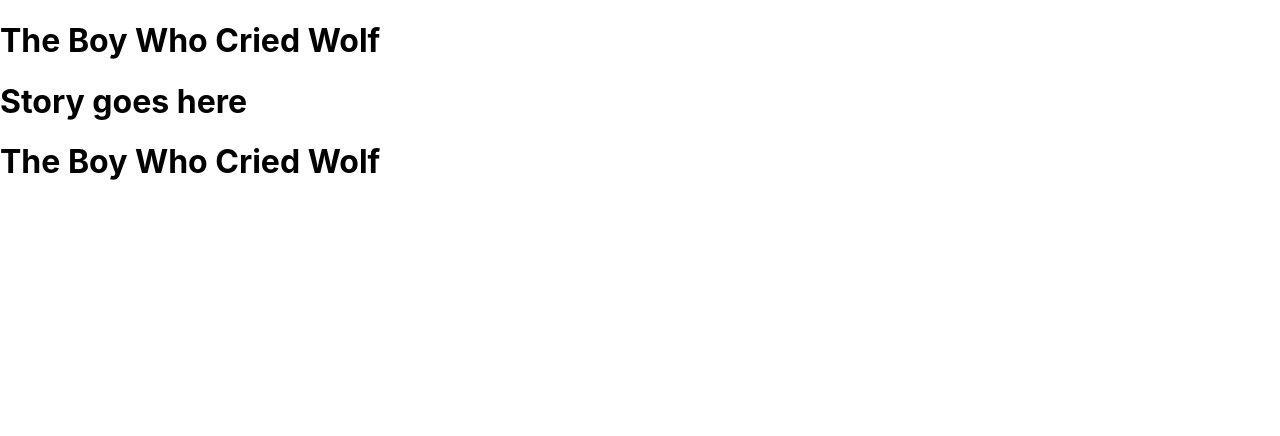
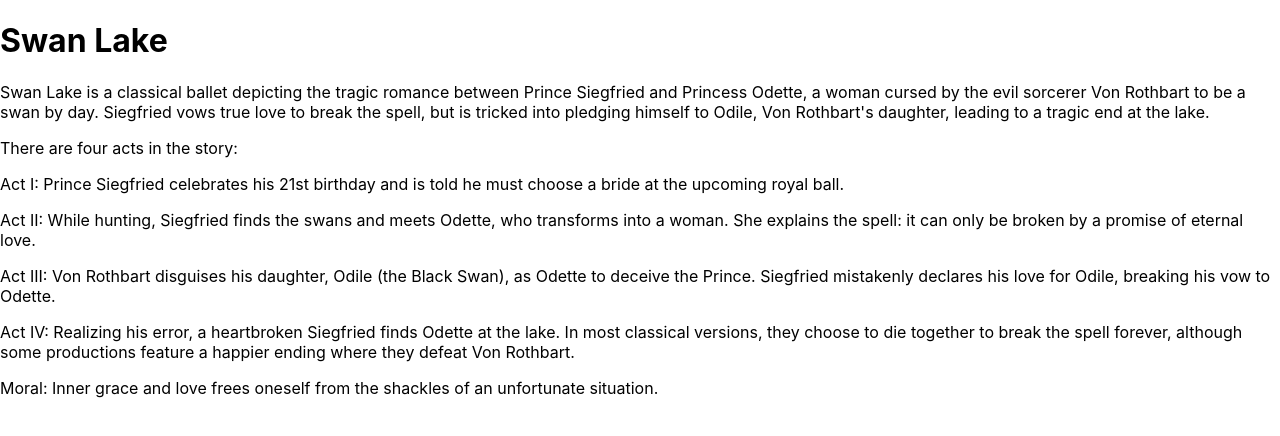
Before and after one commit to normaville/react-application, a React (Create React App) app in the folder my-story-app/: page / in a window 1280 px wide. Shown: the top 436 px of the page. Built offline with nearby package versions, Linux system fonts and the light colour scheme.

Commit message:
Added content

```diff
--- a/my-story-app/src/components/content.js
+++ b/my-story-app/src/components/content.js
@@ -1,7 +1,13 @@
 function Content() {
   return (
     <main>
-      <h1>Story goes here</h1>
+      <p>Swan Lake is a classical ballet depicting the tragic romance between Prince Siegfried and Princess Odette, a woman cursed by the evil sorcerer Von Rothbart to be a swan by day. Siegfried vows true love to break the spell, but is tricked into pledging himself to Odile, Von Rothbart's daughter, leading to a tragic end at the lake. </p>
+
+      <p>There are four acts in the story:</p>
+      <p>Act I: Prince Siegfried celebrates his 21st birthday and is told he must choose a bride at the upcoming royal ball.</p>
+      <p>Act II: While hunting, Siegfried finds the swans and meets Odette, who transforms into a woman. She explains the spell: it can only be broken by a promise of eternal love.</p>
+      <p>Act III: Von Rothbart disguises his daughter, Odile (the Black Swan), as Odette to deceive the Prince. Siegfried mistakenly declares his love for Odile, breaking his vow to Odette.</p>
+      <p>Act IV: Realizing his error, a heartbroken Siegfried finds Odette at the lake. In most classical versions, they choose to die together to break the spell forever, although some productions feature a happier ending where they defeat Von Rothbart. </p>
     </main>
   );
 }
--- a/my-story-app/src/components/footer.js
+++ b/my-story-app/src/components/footer.js
@@ -1,7 +1,7 @@
 function Footer() {
   return (
     <header>
-      <h1>The Boy Who Cried Wolf</h1>
+      <footer>Moral: Inner grace and love frees oneself from the shackles of an unfortunate situation. </footer>
     </header>
   );
 }
--- a/my-story-app/src/components/header.js
+++ b/my-story-app/src/components/header.js
@@ -1,7 +1,7 @@
 function Header() {
   return (
     <header>
-      <h1>The Boy Who Cried Wolf</h1>
+      <h1>Swan Lake</h1>
     </header>
   );
 }
```
Also changed, not shown: 1 other file (tests, documents, lock files or other folders).
